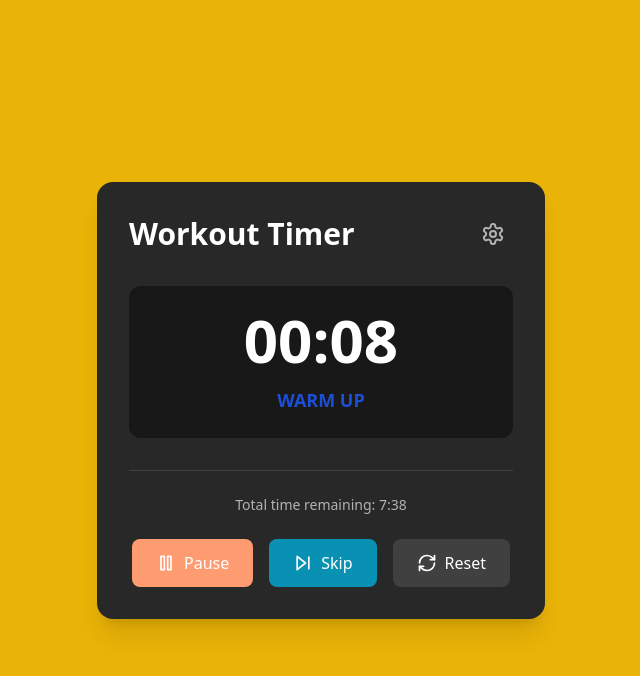
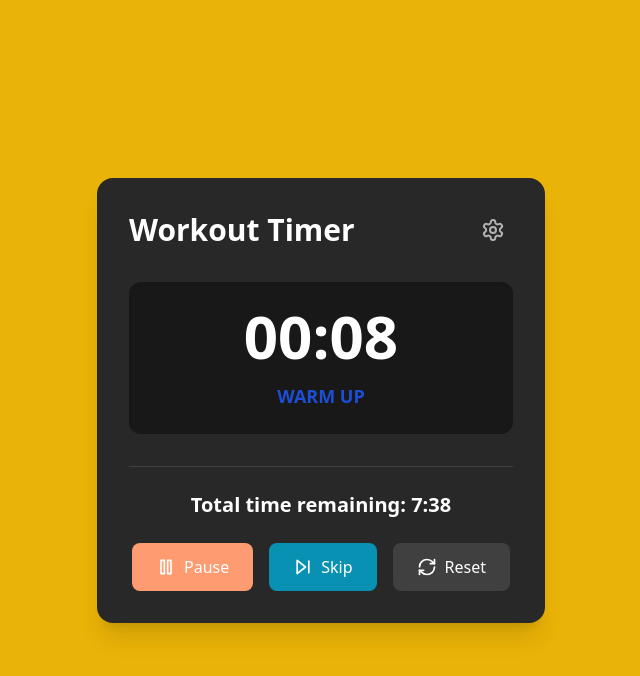
Before and after one commit to msm1227/timefit-pro, a React (Vite) app: page / in a window 1280 px wide. Both pictures are taken after a click on the button "Start". Shown: the top 676 px of the page, without its empty margins (319-959 px from the left). Built offline with nearby package versions, Linux system fonts and the light colour scheme.

Commit message:
update time remaining font size

```diff
--- a/src/components/TimerControls.tsx
+++ b/src/components/TimerControls.tsx
@@ -161,7 +161,7 @@ const TimerControls: React.FC<TimerControlsProps> = ({
       {renderWorkoutSummary()}
       {/* Total Time Remaining - shown during interval workout */}
       {mode === 'interval' && isRunning && (
-        <div className="text-center text-[#B3B3B3] text-sm">
+        <div className="text-center text-white text-xl font-semibold">
           Total time remaining: {formatTime(calculateRemainingTime())}
         </div>
       )}
```
